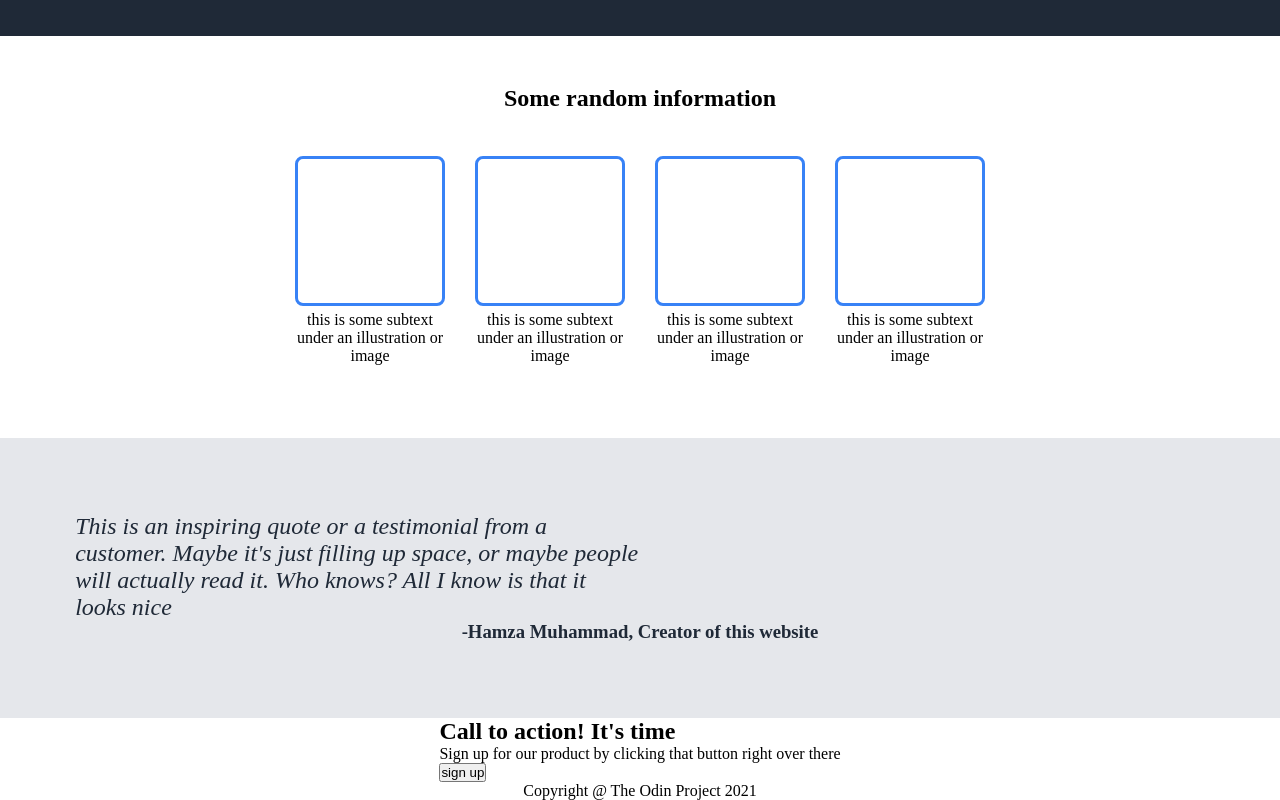
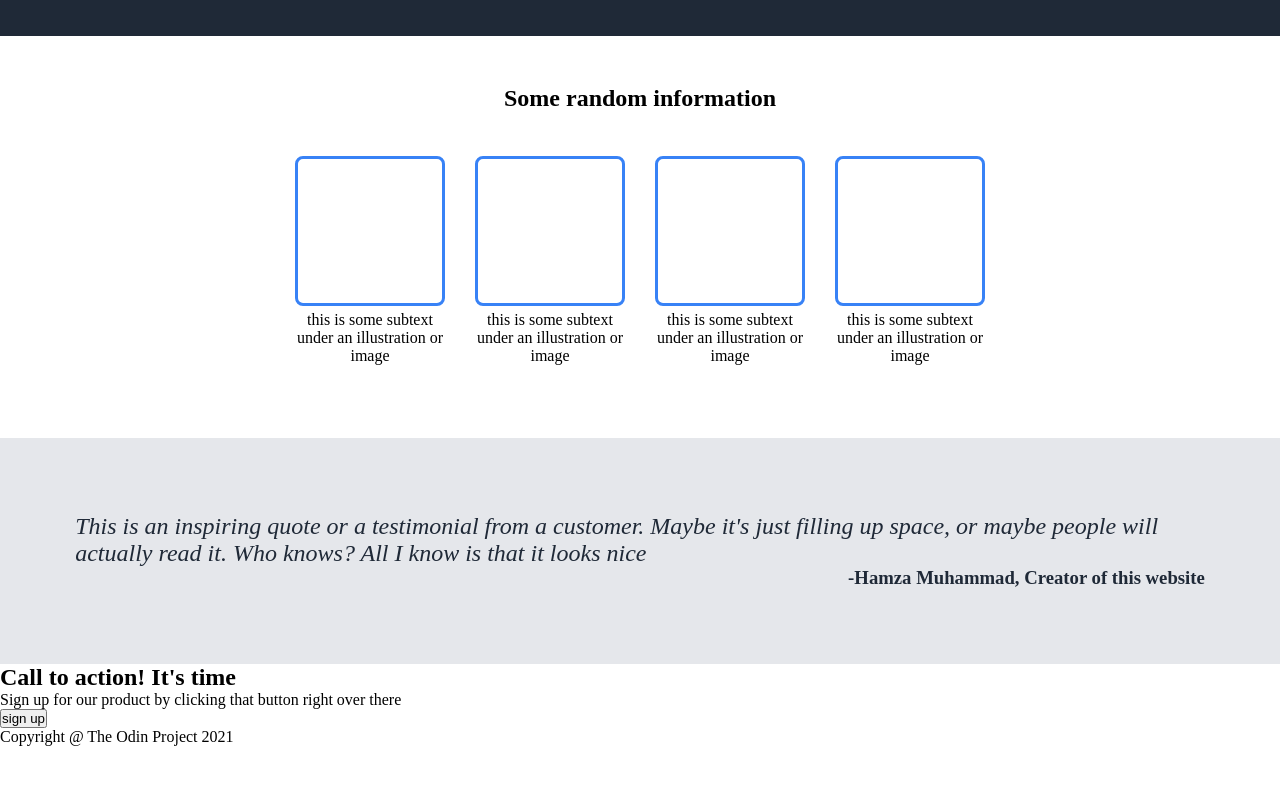
Before and after one commit to hamsaal/Landing_page, a plain HTML site: page index.html in a window 1280 px wide. Shown: the part 552-1352 px from the top of the page. After the commit the page ends 1298 px from the top, so only its background shows below. Drawn offline with Linux system fonts and the light colour scheme.

Commit message:
Remove body css

```diff
--- a/styles.css
+++ b/styles.css
@@ -18,12 +18,6 @@ img {
     flex: 0 0 auto;
 }
 
-body {
-    display: flex;
-    flex-direction: column;
-    align-items: center;
-
-}
 
 
 
@@ -31,7 +25,6 @@ body {
 /* navbar x header */
 .navigation-bar,
 .header {
-    width: 100%;
     display: flex;
     background-color: #1f2937;
     justify-content: space-between;
@@ -148,13 +141,15 @@ img {
 
 /* Testimonials */
 .testimonials {
+    padding: 4.7rem;
+    background-color: #E5E7EB;
+}
+
+.testimonials-content {
     text-align: center;
-    width: 100%;
-    background-color: #E5E7EB;
     display: flex;
     flex-direction: column;
     align-items: center;
-    padding: 4.7rem;
 }
 
 .testimonials h2,
@@ -162,9 +157,12 @@ img {
     color: #1f2937;
 }
 
-.testimonials h2 {
+.testimonials-content h2 {
     font-weight: lighter;
     font-style: italic;
     text-align: start;
-    width: 50%;
 }
+
+.testimonials h3 {
+    align-self: flex-end;
+}
```
